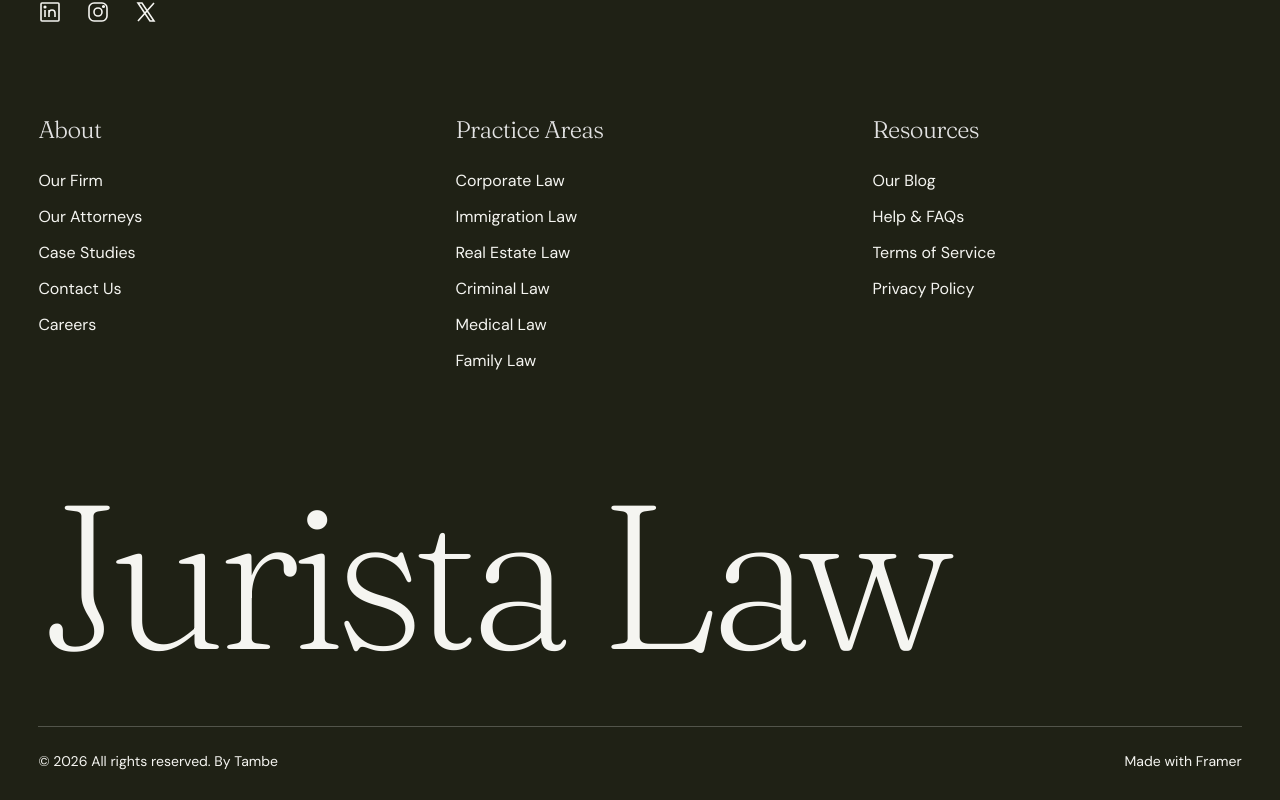
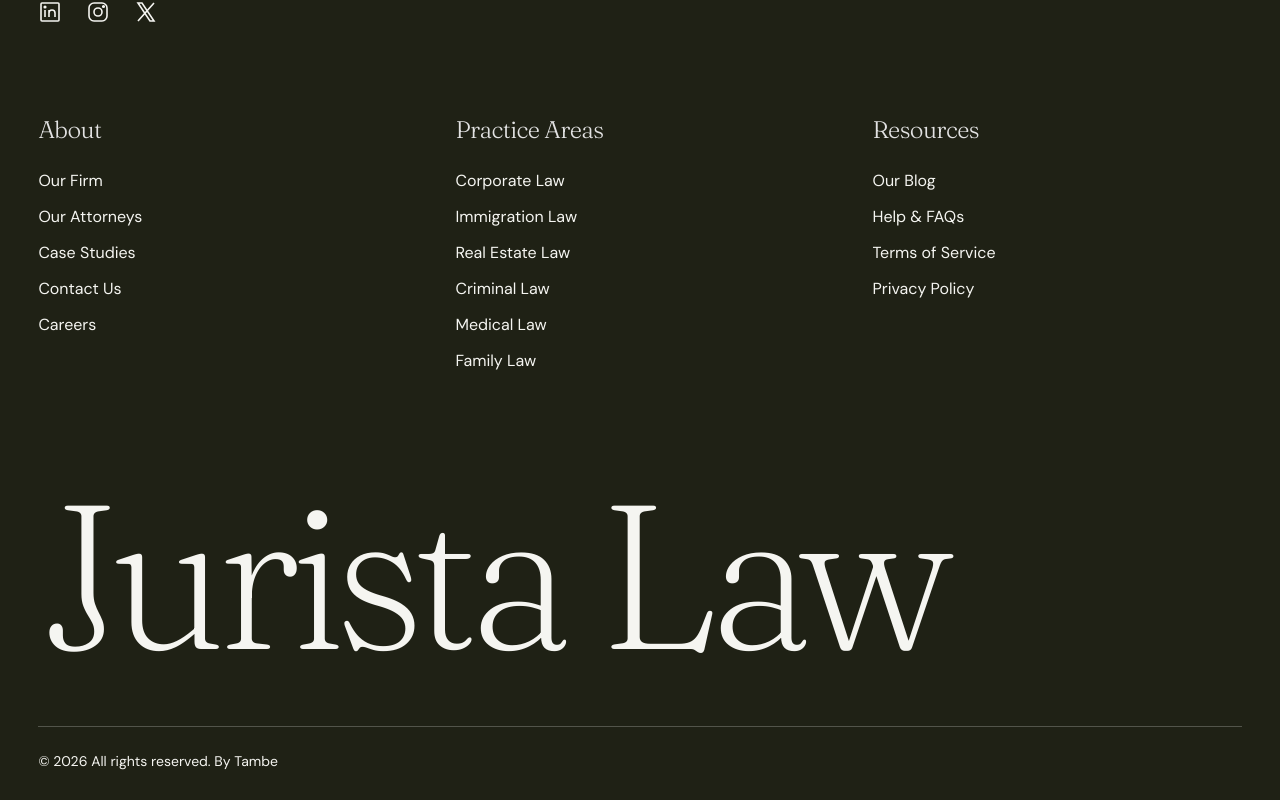
Before and after one commit to Balaj27/hirani-law-firm, a Next.js app: page /blog in a window 1280 px wide. Shown: the part 1764-2564 px from the top of the page. Built offline with nearby package versions, Linux system fonts and the light colour scheme.

Commit message:
clone done

```diff
--- a/src/components/layout/site-footer.tsx
+++ b/src/components/layout/site-footer.tsx
@@ -150,7 +150,6 @@ export function SiteFooter() {
               Tambe
             </a>
           </p>
-          <p>Made with Framer</p>
         </div>
       </div>
     </footer>
```
